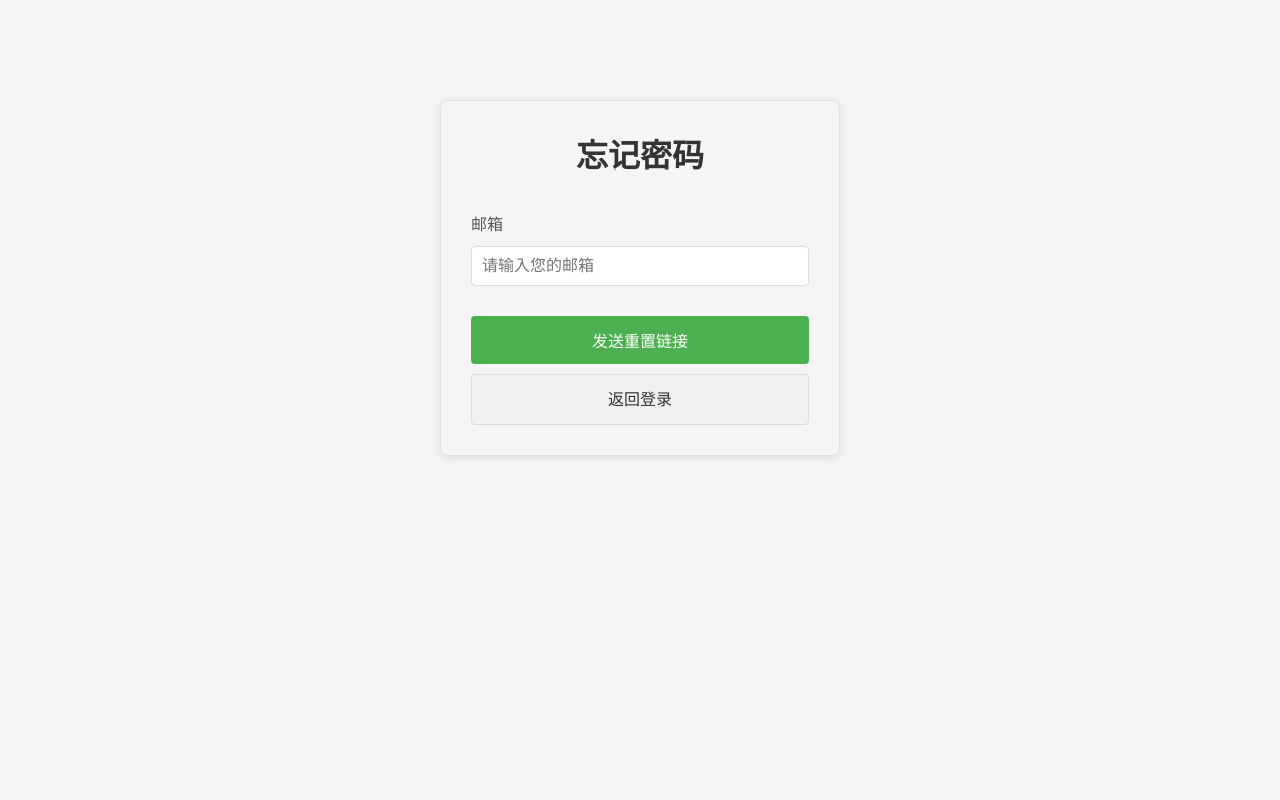
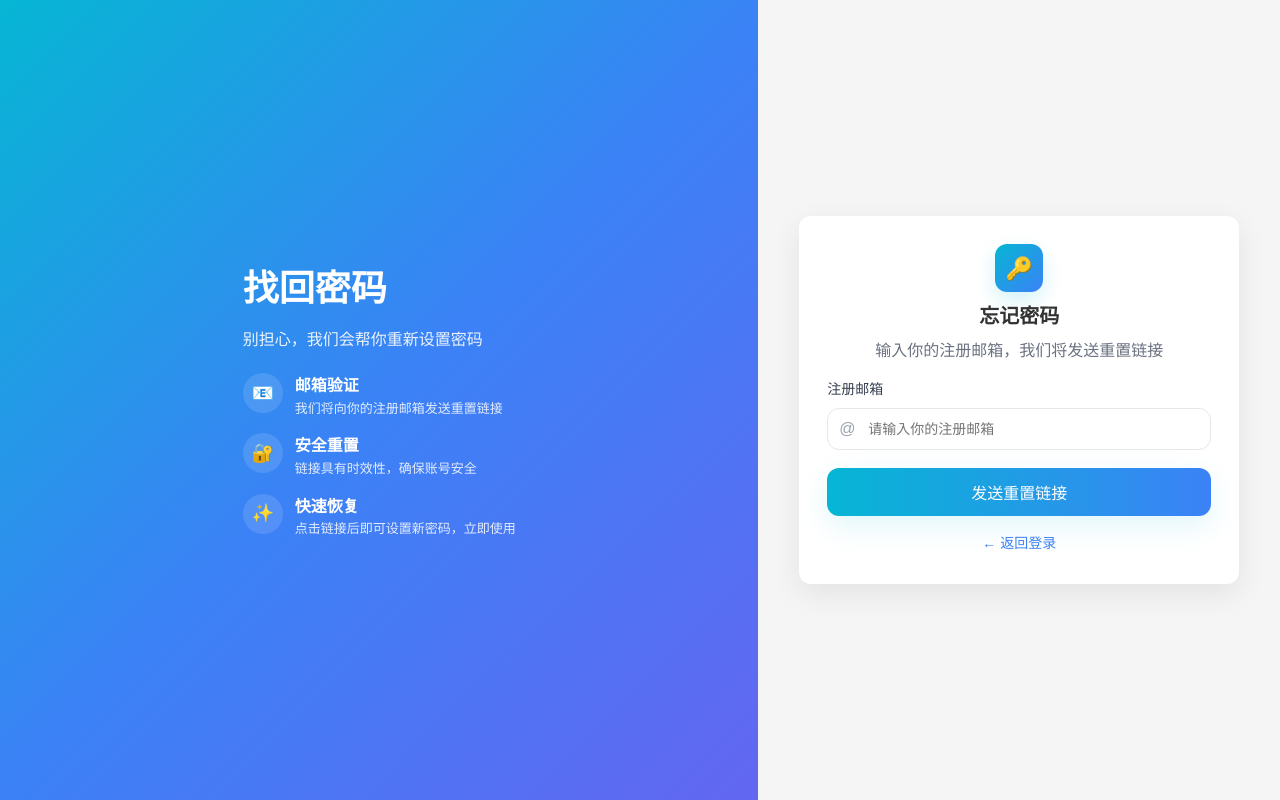
Before and after one commit to BeijingYiNuo/recruitment_ai_frontend, a Vue app: page /forgot-password in a window 1280 px wide. Built offline with nearby package versions, Linux system fonts and the light colour scheme.

Commit message:
忘记密码页面更新

```diff
--- a/src/components/SocialButtons.vue
+++ b/src/components/SocialButtons.vue
@@ -1,7 +1,7 @@
 <template>
   <div class="social-row">
-    <button class="social-btn" aria-label="github">使用 GitHub 登录</button>
-    <button class="social-btn" aria-label="wechat">使用 微信 登录</button>
+    <!-- <button class="social-btn" aria-label="github">使用 GitHub 登录</button> -->
+    <!-- <button class="social-btn" aria-label="wechat">使用 微信 登录</button> -->
   </div>
 </template>
 
--- a/src/views/DashboardView.vue
+++ b/src/views/DashboardView.vue
@@ -27,7 +27,7 @@
           <el-icon><Calendar /></el-icon>
           <span>约见安排</span>
         </el-menu-item>
-        <el-menu-item index="" disabled>
+        <!-- <el-menu-item index="" disabled>
           <el-icon><User /></el-icon>
           <span>用户管理</span>
         </el-menu-item>
@@ -38,7 +38,7 @@
         <el-menu-item index="" disabled>
           <el-icon><Setting /></el-icon>
           <span>系统设置</span>
-        </el-menu-item>
+        </el-menu-item> -->
       </el-menu>
     </el-aside>
 
--- a/src/views/ForgotPasswordView.vue
+++ b/src/views/ForgotPasswordView.vue
@@ -1,41 +1,61 @@
 <template>
-  <div class="forgot-password-container">
-    <h1>忘记密码</h1>
-    <form @submit.prevent="handleForgotPassword">
-      <div class="form-group">
-        <label for="email">邮箱</label>
-        <input
-          type="email"
-          id="email"
-          v-model="form.email"
-          required
-          placeholder="请输入您的邮箱"
-        />
+  <AuthLayout :style="{ '--auth-gradient': forgotGradient }">
+    <template #visual>
+      <div class="visual-inner">
+        <h1 class="visual-title">找回密码</h1>
+        <p class="visual-sub">别担心，我们会帮你重新设置密码</p>
+        <div class="benefits">
+          <div class="benefit"><div class="icon">📧</div><div><div class="b-title">邮箱验证</div><div class="b-desc">我们将向你的注册邮箱发送重置链接</div></div></div>
+          <div class="benefit"><div class="icon">🔐</div><div><div class="b-title">安全重置</div><div class="b-desc">链接具有时效性，确保账号安全</div></div></div>
+          <div class="benefit"><div class="icon">✨</div><div><div class="b-title">快速恢复</div><div class="b-desc">点击链接后即可设置新密码，立即使用</div></div></div>
         </div>
-      <div class="form-actions">
-        <button type="submit" class="btn-primary" :disabled="loading">
-          {{ loading ? '发送中...' : '发送重置链接' }}
-        </button>
-        <a href="/login" class="btn-secondary">返回登录</a>
       </div>
-      <div v-if="error" class="error-message">
-        {{ error }}
+    </template>
+
+    <AuthCard>
+      <template #header>
+        <div class="logo-wrap"><div class="logo-icon">🔑</div></div>
+        <h2 class="title">忘记密码</h2>
+        <p class="subtitle">输入你的注册邮箱，我们将发送重置链接</p>
+      </template>
+
+      <form @submit.prevent="handleForgotPassword" class="form">
+        <div class="field">
+          <label for="email">注册邮箱</label>
+          <div class="input-with-icon">
+            <span class="icon">@</span>
+            <input id="email" type="email" v-model="form.email" placeholder="请输入你的注册邮箱" required />
           </div>
-      <div v-if="success" class="success-message">
+        </div>
+
+        <div v-if="error" class="msg msg-error">{{ error }}</div>
+        <div v-if="success" class="msg msg-success">
           {{ success }}
           <div v-if="resetLink" class="reset-link">
             重置链接: <a :href="resetLink" target="_blank">{{ resetLink }}</a>
           </div>
         </div>
+
+        <button type="submit" class="primary" :disabled="loading">
+          {{ loading ? '发送中...' : '发送重置链接' }}
+        </button>
+
+        <div class="back-row">
+          <a href="/login" class="link">← 返回登录</a>
+        </div>
       </form>
-  </div>
+    </AuthCard>
+  </AuthLayout>
 </template>
 
 <script>
 import authService from '../services/authService'
+import AuthLayout from '../components/AuthLayout.vue'
+import AuthCard from '../components/AuthCard.vue'
 
 export default {
   name: 'ForgotPasswordView',
+  components: { AuthLayout, AuthCard },
   data() {
     return {
       form: {
@@ -44,7 +64,8 @@ export default {
       loading: false,
       error: '',
       success: '',
-      resetLink: ''
+      resetLink: '',
+      forgotGradient: 'linear-gradient(135deg, #06b6d4 0%, #3b82f6 50%, #6366f1 100%)'
     }
   },
   methods: {
@@ -69,122 +90,197 @@ export default {
 </script>
 
 <style scoped>
-.forgot-password-container {
-  max-width: 400px;
-  margin: 100px auto;
-  padding: 30px;
-  border: 1px solid #e0e0e0;
-  border-radius: 8px;
-  box-shadow: 0 2px 10px rgba(0, 0, 0, 0.1);
+/* visual (left) */
+.visual-inner {
+  color: #fff;
+  max-width: 420px;
+}
+.visual-title {
+  font-size: 36px;
+  font-weight: 700;
+  margin-bottom: 10px;
+}
+.visual-sub {
+  font-size: 16px;
+  color: rgba(255, 255, 255, 0.9);
+  margin-bottom: 20px;
+}
+.benefits {
+  display: flex;
+  flex-direction: column;
+  gap: 14px;
+}
+.benefit {
+  display: flex;
+  gap: 12px;
+  align-items: flex-start;
+}
+.benefit .icon {
+  width: 40px;
+  height: 40px;
+  border-radius: 999px;
+  background: rgba(255, 255, 255, 0.12);
+  display: flex;
+  align-items: center;
+  justify-content: center;
+  flex-shrink: 0;
+  font-size: 18px;
+}
+.b-title {
+  font-weight: 600;
+}
+.b-desc {
+  color: rgba(255, 255, 255, 0.85);
+  font-size: 13px;
 }
 
-h1 {
+/* form */
+.logo-wrap {
+  display: flex;
+  justify-content: center;
+  margin-bottom: 8px;
+}
+.logo-icon {
+  width: 48px;
+  height: 48px;
+  border-radius: 12px;
+  background: linear-gradient(135deg, #06b6d4, #3b82f6);
+  display: flex;
+  align-items: center;
+  justify-content: center;
+  color: #fff;
+  font-size: 22px;
+  box-shadow: 0 8px 20px rgba(6, 182, 212, 0.18);
+}
+.title {
   text-align: center;
-  margin-bottom: 30px;
-  color: #333;
+  margin-top: 8px;
+  font-size: 20px;
+}
+.subtitle {
+  text-align: center;
+  color: #6b7280;
+  margin-top: 6px;
+}
+.form {
+  margin-top: 6px;
+}
+.field {
+  margin-top: 14px;
+}
+.field label {
+  display: block;
+  margin-bottom: 8px;
+  color: #374151;
+  font-size: 14px;
+}
+.input-with-icon {
+  position: relative;
+}
+.input-with-icon .icon {
+  position: absolute;
+  left: 12px;
+  top: 50%;
+  transform: translateY(-50%);
+  color: #9ca3af;
+}
+.input-with-icon input {
+  width: 100%;
+  padding: 12px 16px 12px 40px;
+  border: 1px solid #e5e7eb;
+  border-radius: 12px;
+  outline: none;
+  font-size: 14px;
+  transition: box-shadow 0.2s, border-color 0.2s;
+}
+.input-with-icon input:focus {
+  box-shadow: 0 8px 20px rgba(6, 182, 212, 0.08);
+  border-color: transparent;
 }
 
-.form-group {
-  margin-bottom: 20px;
+/* messages */
+.msg {
+  margin-top: 14px;
+  padding: 10px 14px;
+  border-radius: 8px;
+  font-size: 14px;
+}
+.msg-error {
+  background-color: #fef2f2;
+  color: #dc2626;
+  border: 1px solid #fecaca;
+}
+.msg-success {
+  background-color: #f0fdf4;
+  color: #16a34a;
+  border: 1px solid #bbf7d0;
+}
+.reset-link {
+  margin-top: 8px;
+  padding: 8px 10px;
+  background-color: #f8fafc;
+  border-radius: 6px;
+  font-size: 13px;
+  word-break: break-all;
+}
+.reset-link a {
+  color: #3b82f6;
+  text-decoration: none;
+}
+.reset-link a:hover {
+  text-decoration: underline;
 }
 
-label {
-  display: block;
-  margin-bottom: 8px;
-  font-weight: 500;
-  color: #555;
+/* button */
+.primary {
+  width: 100%;
+  margin-top: 18px;
+  padding: 12px;
+  border-radius: 12px;
+  border: 0;
+  color: #fff;
+  font-size: 16px;
+  background: linear-gradient(90deg, #06b6d4, #3b82f6);
+  cursor: pointer;
+  box-shadow: 0 10px 30px rgba(6, 182, 212, 0.12);
+  transition: opacity 0.2s;
 }
-
-input {
-  width: 100%;
-  padding: 10px;
-  border: 1px solid #ddd;
-  border-radius: 4px;
-  font-size: 16px;
+.primary:hover {
+  opacity: 0.9;
 }
-
-input:focus {
-  outline: none;
-  border-color: #4caf50;
-  box-shadow: 0 0 0 2px rgba(76, 175, 80, 0.2);
-}
-
-.form-actions {
-  display: flex;
-  flex-direction: column;
-  gap: 10px;
-  margin-top: 30px;
-}
-
-.btn-primary {
-  background-color: #4caf50;
-  color: white;
-  border: none;
-  padding: 12px;
-  border-radius: 4px;
-  font-size: 16px;
-  cursor: pointer;
-  transition: background-color 0.3s;
-}
-
-.btn-primary:hover {
-  background-color: #45a049;
-}
-
-.btn-primary:disabled {
-  background-color: #cccccc;
+.primary:disabled {
+  opacity: 0.5;
   cursor: not-allowed;
 }
 
-.btn-secondary {
-  background-color: #f0f0f0;
-  color: #333;
-  border: 1px solid #ddd;
-  padding: 12px;
-  border-radius: 4px;
-  font-size: 16px;
+.back-row {
   text-align: center;
+  margin-top: 14px;
+}
+.link {
+  color: #3b82f6;
   text-decoration: none;
-  transition: background-color 0.3s;
+  font-size: 14px;
+}
+.link:hover {
+  text-decoration: underline;
 }
 
-.btn-secondary:hover {
-  background-color: #e0e0e0;
+@media (max-width: 900px) {
+  .visual-inner {
+    max-width: 100%;
+    margin-top: -20px;
   }
-
-.error-message {
-  margin-top: 15px;
-  padding: 10px;
-  background-color: #ffebee;
-  color: #c62828;
-  border-radius: 4px;
+  .visual-title {
+    font-size: 28px;
+    margin-bottom: 4px;
+  }
+  .visual-sub {
     font-size: 14px;
+    margin-bottom: 0;
   }
-
-.success-message {
-  margin-top: 15px;
-  padding: 10px;
-  background-color: #e8f5e8;
-  color: #2e7d32;
-  border-radius: 4px;
-  font-size: 14px;
+  .benefits {
+    display: none;
   }
-
-.reset-link {
-  margin-top: 10px;
-  padding: 10px;
-  background-color: #f5f5f5;
-  border-radius: 4px;
-  font-size: 14px;
-  word-break: break-all;
-}
-
-.reset-link a {
-  color: #4caf50;
-  text-decoration: none;
-}
-
-.reset-link a:hover {
-  text-decoration: underline;
 }
 </style>
--- a/src/views/LoginView.vue
+++ b/src/views/LoginView.vue
@@ -49,7 +49,7 @@
 
         <div class="register-row">还没有账号？ <a href="/register" class="link">立即注册</a></div>
 
-        <div class="divider-hr"><span>或使用以下方式登录</span></div>
+        <!-- <div class="divider-hr"><span>或使用以下方式登录</span></div> -->
         <SocialButtons />
       </form>
     </AuthCard>
```
Lines whose indentation alone changed are shown as unchanged.
